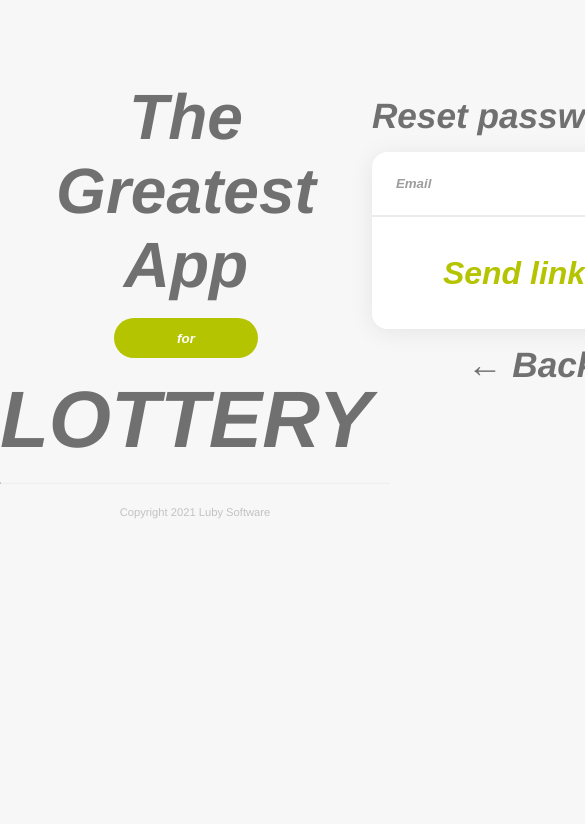
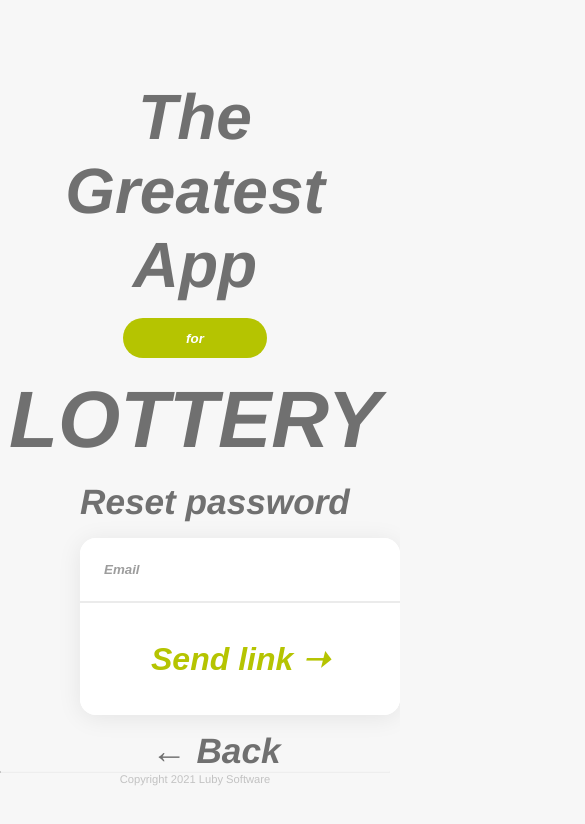
Before and after one commit to emanusantos/greatest-lottery, a React (Create React App) app: page /recover in a window 390 px wide. Shown: the top 824 px of the page, 585 px wide, since content can reach past the window. Built offline with nearby package versions, Linux system fonts and the light colour scheme.

Commit message:
added responsivity

```diff
--- a/src/components/Footer.tsx
+++ b/src/components/Footer.tsx
@@ -3,12 +3,7 @@ import styled from 'styled-components';
 
 
 const StyledFooter = styled.footer`
-    position: absolute;
-    left: 0;
-    right: 0;
-    bottom: 1;
-    height: 4rem;
-    padding: 1rem 0;
+    height: 2rem;
     text-align: center;
     color: #C2C2C2;
     font-size: .7rem;
@@ -16,10 +11,6 @@ const StyledFooter = styled.footer`
 
     hr {
         border-top: .1rem solid #F5F5F5;
-    }
-
-    p {
-        margin-top: 1.4rem;
     }
 `;
 
--- a/src/pages/login/Login.tsx
+++ b/src/pages/login/Login.tsx
@@ -2,7 +2,6 @@ import React, { useState, useEffect } from "react";
 import { Container, Form, H3 } from "./LoginStyles";
 import { Input } from "../../components/Input";
 import GreatestApp from "../../components/GreatestApp";
-import Footer from "../../components/Footer";
 import { Link } from "react-router-dom";
 import { selectUsers } from "../../store/regSlice";
 import { useAppSelector } from "../../hooks/reduxhooks";
@@ -97,7 +96,6 @@ const Login: React.FC = () => {
                 <H3 id="signup" className="center"><Link to="/signup">Sign Up ➝</Link></H3>
             </Container>
         </Container>
-        <Footer>Copyright 2021  Luby Software</Footer>
         {error && <Modal onClose={errorHandler}>
             <div className="errorHeader">
                 <h2 onClick={errorHandler}><VscError /></h2>
--- a/src/pages/login/LoginStyles.ts
+++ b/src/pages/login/LoginStyles.ts
@@ -83,6 +83,15 @@ export const Container = styled.div<Props>`
         }
 
     }
+
+    @media(max-width: 50rem) {
+        flex-direction: column;
+        position: relative;
+
+        form, h3 {
+            margin-left: 5rem;
+        }
+    };
 `;
 
 export const Form = styled.form`
--- a/src/pages/signup/Signup.tsx
+++ b/src/pages/signup/Signup.tsx
@@ -1,7 +1,6 @@
 import React, { useState, useEffect } from 'react';
 import GreatestApp from '../../components/GreatestApp';
 import { Container, Form, H3 } from '../login/LoginStyles';
-import Footer from '../../components/Footer';
 import { Input } from '../../components/Input';
 import { useAppDispatch, useAppSelector } from '../../hooks/reduxhooks';
 import { register, currentLoggedUser } from '../../store/regSlice';
@@ -81,7 +80,6 @@ const Signup: React.FC = () => {
             {modal && <Modal onClose={showModalHandler}>
                 <p>You've signed up successfully. <Link to="/login">Click here</Link> to log in with your brand-new credentials!</p>
             </Modal>}
-            <Footer />
         </>
     );
 };
```
